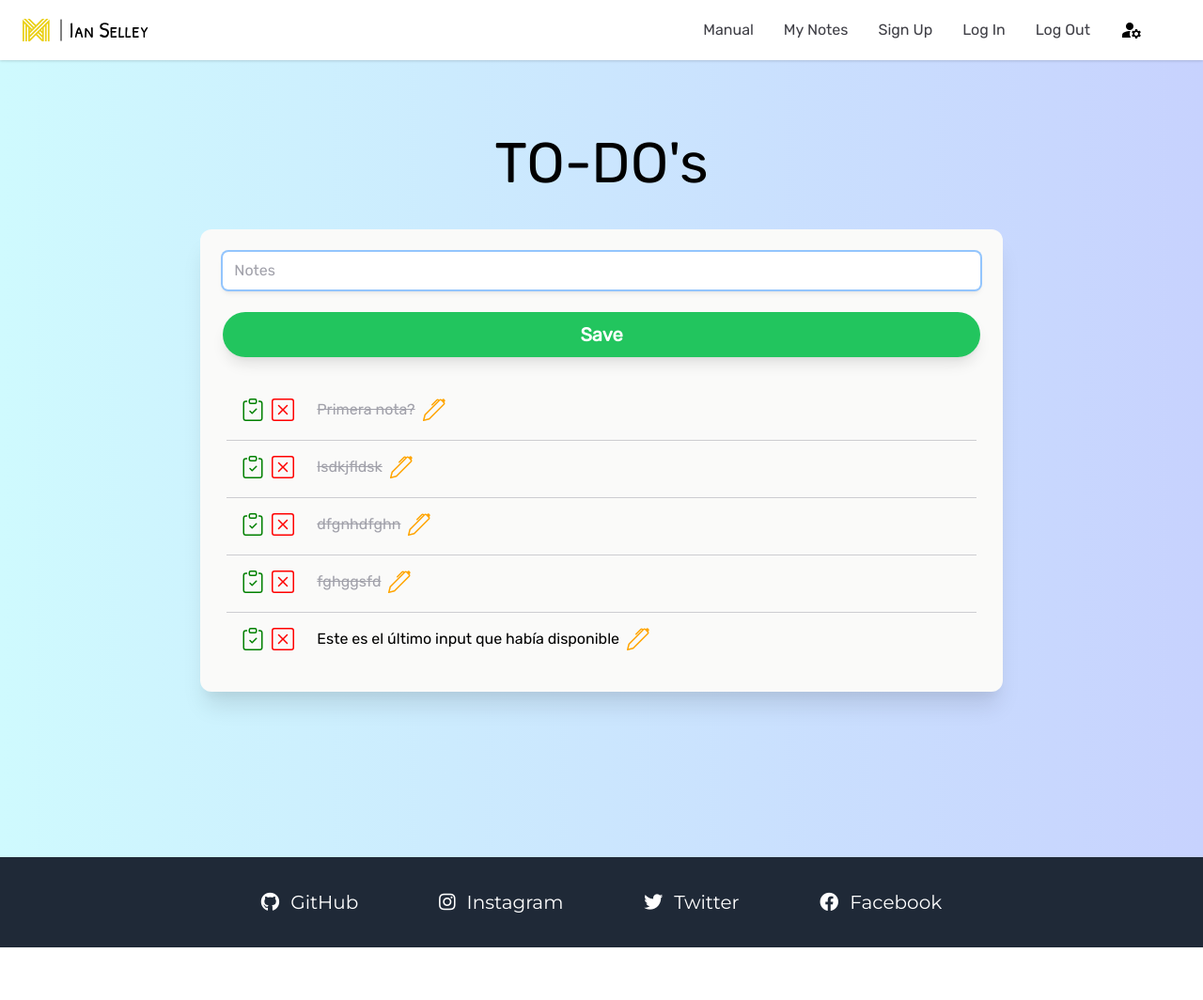
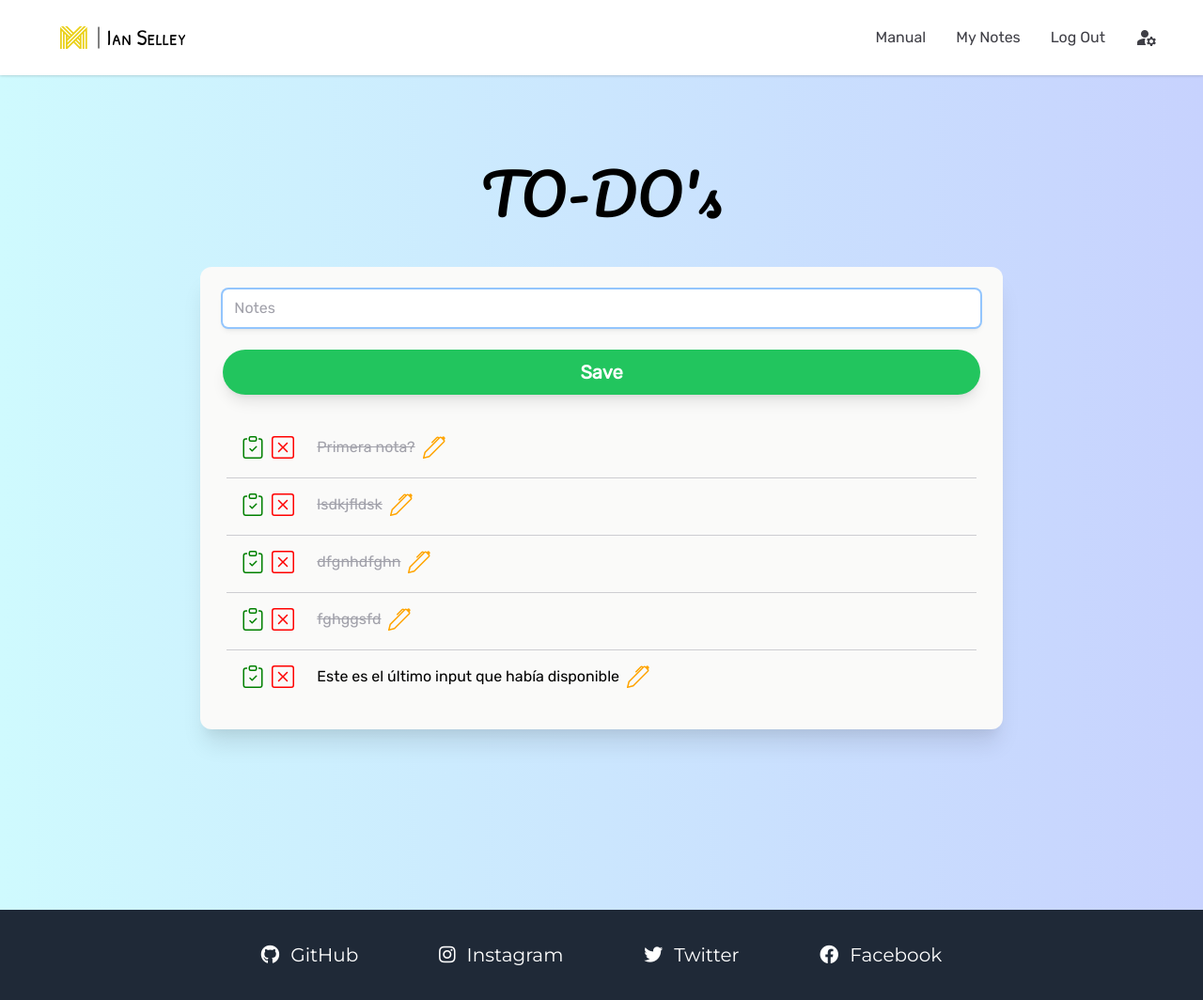
Before and after one commit to ianselley/todos-web-app, a Flask app: page / in a window 1280 px wide. Shown: the whole page at 94% size. Before the commit the page ends 1008 px from the top, so only its background shows below. Run offline with Flask 2, Linux system fonts and the light colour scheme; a user stored in the database is signed in; data comes from the database, SQL or seed files in the repository; both versions use the stored data as it was after the commit; some libraries are stand-ins or nearby versions.

Commit message:
Fixed navbar for small devices

```diff
--- a/tailwind.config.js
+++ b/tailwind.config.js
@@ -16,6 +16,7 @@ module.exports = {
     fontFamily: {
       rubik: "Rubik",
       montserrat: "Montserrat",
+      pacifico: "Pacifico",
     },
     colors: {
       transparent: "transparent",
--- a/website/static/index.js
+++ b/website/static/index.js
@@ -24,6 +24,10 @@ function edit_note(id_) {
 
 function delete_alert() {
   $("#alert").remove();
+}
+
+function toggle_nav_items() {
+  $("#nav-items").toggleClass("hidden");
 }
 
 function delete_note(note_id) {
--- a/website/static/main.css
+++ b/website/static/main.css
@@ -618,40 +618,6 @@ video {
   --tw-shadow: 0 0 #0000;
 }
 
-.container {
-  width: 100%;
-}
-
-@media (min-width: 640px) {
-  .container {
-    max-width: 640px;
-  }
-}
-
-@media (min-width: 768px) {
-  .container {
-    max-width: 768px;
-  }
-}
-
-@media (min-width: 1024px) {
-  .container {
-    max-width: 1024px;
-  }
-}
-
-@media (min-width: 1280px) {
-  .container {
-    max-width: 1280px;
-  }
-}
-
-@media (min-width: 1536px) {
-  .container {
-    max-width: 1536px;
-  }
-}
-
 .static {
   position: static;
 }
@@ -666,16 +632,6 @@ video {
 
 .m-1 {
   margin: 0.25rem;
-}
-
-.mx-auto {
-  margin-left: auto;
-  margin-right: auto;
-}
-
-.my-1 {
-  margin-top: 0.25rem;
-  margin-bottom: 0.25rem;
 }
 
 .mx-4 {
@@ -696,8 +652,8 @@ video {
   margin-left: 0.5rem;
 }
 
-.mb-20 {
-  margin-bottom: 5rem;
+.mb-24 {
+  margin-bottom: 6rem;
 }
 
 .mr-8 {
@@ -712,12 +668,12 @@ video {
   margin-bottom: 2rem;
 }
 
-.mt-10 {
-  margin-top: 2.5rem;
+.mt-12 {
+  margin-top: 3rem;
 }
 
-.mb-44 {
-  margin-bottom: 11rem;
+.mb-48 {
+  margin-bottom: 12rem;
 }
 
 .mr-3 {
@@ -742,10 +698,6 @@ video {
 
 .hidden {
   display: none;
-}
-
-.h-16 {
-  height: 4rem;
 }
 
 .h-6 {
@@ -791,6 +743,10 @@ video {
 
 .flex-col {
   flex-direction: column;
+}
+
+.flex-wrap {
+  flex-wrap: wrap;
 }
 
 .flex-nowrap {
@@ -876,19 +832,23 @@ video {
   padding: 1rem;
 }
 
-.px-6 {
-  padding-left: 1.5rem;
-  padding-right: 1.5rem;
+.px-12 {
+  padding-left: 3rem;
+  padding-right: 3rem;
 }
 
-.py-3 {
-  padding-top: 0.75rem;
-  padding-bottom: 0.75rem;
+.py-7 {
+  padding-top: 1.75rem;
+  padding-bottom: 1.75rem;
 }
 
 .px-48 {
   padding-left: 12rem;
   padding-right: 12rem;
+}
+
+.pt-4 {
+  padding-top: 1rem;
 }
 
 .text-center {
@@ -901,6 +861,10 @@ video {
 
 .font-montserrat {
   font-family: Montserrat;
+}
+
+.font-pacifico {
+  font-family: Pacifico;
 }
 
 .text-xl {
@@ -945,11 +909,6 @@ video {
   color: rgba(113, 113, 122, var(--tw-text-opacity));
 }
 
-.text-gray-700 {
-  --tw-text-opacity: 1;
-  color: rgba(63, 63, 70, var(--tw-text-opacity));
-}
-
 .text-white {
   --tw-text-opacity: 1;
   color: rgba(255, 255, 255, var(--tw-text-opacity));
@@ -991,6 +950,75 @@ video {
   transition-timing-function: cubic-bezier(0.4, 0, 0.2, 1);
 }
 
+#nav-items a, #nav-items button {
+  display: block;
+  width: 100%;
+  padding-top: 0.5rem;
+  padding-bottom: 0.5rem;
+  text-align: center;
+  --tw-text-opacity: 1;
+  color: rgba(63, 63, 70, var(--tw-text-opacity));
+}
+
+#nav-items a:hover, #nav-items button:hover {
+  --tw-text-opacity: 1;
+  color: rgba(99, 102, 241, var(--tw-text-opacity));
+}
+
+.dark #nav-items a, .dark #nav-items button {
+  --tw-text-opacity: 1;
+  color: rgba(228, 228, 231, var(--tw-text-opacity));
+}
+
+.dark #nav-items a:hover, .dark #nav-items button:hover {
+  --tw-text-opacity: 1;
+  color: rgba(129, 140, 248, var(--tw-text-opacity));
+}
+
+@media (min-width: 768px) {
+  #nav-items a, #nav-items button {
+    margin-left: 1rem;
+    margin-right: 1rem;
+  }
+
+  #nav-items a, #nav-items button {
+    padding: 0px;
+  }
+}
+
+#nav-items a,
+#nav-items button {
+  white-space: nowrap;
+}
+
+.alert {
+  /* flex items-center justify-center */
+  height: 4rem;
+  border-top-width: 1px;
+  border-bottom-width: 1px;
+  --tw-border-opacity: 1;
+  border-color: rgba(220, 38, 38, var(--tw-border-opacity));
+  --tw-bg-opacity: 1;
+  background-color: rgba(248, 113, 113, var(--tw-bg-opacity));
+  --tw-bg-opacity: 0.25;
+}
+
+.alert-success {
+  --tw-border-opacity: 1;
+  border-color: rgba(22, 163, 74, var(--tw-border-opacity));
+  --tw-bg-opacity: 1;
+  background-color: rgba(74, 222, 128, var(--tw-bg-opacity));
+  --tw-bg-opacity: 0.25;
+}
+
+.card {
+  border-radius: 0.75rem;
+  --tw-bg-opacity: 1;
+  background-color: rgba(250, 250, 249, var(--tw-bg-opacity));
+  --tw-shadow: 0 20px 25px -5px rgba(0, 0, 0, 0.1), 0 10px 10px -5px rgba(0, 0, 0, 0.04);
+  box-shadow: var(--tw-ring-offset-shadow, 0 0 #0000), var(--tw-ring-shadow, 0 0 #0000), var(--tw-shadow);
+}
+
 input {
   border-radius: 0.375rem;
   padding-top: 0.5rem;
@@ -1118,21 +1103,6 @@ footer span {
 }
 
 @media (min-width: 768px) {
-  .md\:mx-6 {
-    margin-left: 1.5rem;
-    margin-right: 1.5rem;
-  }
-
-  .md\:mx-4 {
-    margin-left: 1rem;
-    margin-right: 1rem;
-  }
-
-  .md\:my-0 {
-    margin-top: 0px;
-    margin-bottom: 0px;
-  }
-
   .md\:flex {
     display: flex;
   }
@@ -1141,8 +1111,8 @@ footer span {
     display: none;
   }
 
-  .md\:flex-row {
-    flex-direction: row;
+  .md\:w-auto {
+    width: auto;
   }
 
   .md\:items-center {
@@ -1152,4 +1122,8 @@ footer span {
   .md\:justify-between {
     justify-content: space-between;
   }
+
+  .md\:pt-0 {
+    padding-top: 0px;
+  }
 }
--- a/website/templates/base.html
+++ b/website/templates/base.html
@@ -8,24 +8,27 @@
     <link rel="stylesheet" type="text/css" href="{{url_for('static', filename='main.css')}}">
     <script type="text/javascript" src="{{url_for('static', filename='index.js')}}"></script>
     <link rel="shortcut icon" href="{{url_for('static', filename='images/favicon.png')}}">
-    <!-- Esto es para poder usar los "Material Icons" de Google -->
+    <!-- Importo Material Icons de Google -->
     <link rel="stylesheet" href="https://fonts.googleapis.com/css?family=Material+Icons">
     <!-- Importo todos los Google Fonts -->
     <link rel="preconnect" href="https://fonts.googleapis.com">
     <link rel="preconnect" href="https://fonts.gstatic.com" crossorigin>
     <link rel="stylesheet" href="https://fonts.googleapis.com/css2?family=Montserrat&display=swap">
     <link rel="stylesheet" href="https://fonts.googleapis.com/css2?family=Rubik&display=swap">
-    <!-- Importo la librería de Font Awesome -->
+    <link rel="stylesheet" href="https://fonts.googleapis.com/css2?family=Pacifico&display=swap">
+    <!-- Importo Font Awesome -->
     <link rel="stylesheet" href="https://cdnjs.cloudflare.com/ajax/libs/font-awesome/5.13.0/css/all.min.css">
     <title>{% block title %}Tailwind Ian's web page{% endblock title %}</title>
-
 </head>
 
 <body class="bg-gradient-to-r from-cyan-100 to-indigo-200 bg-rotate-45 font-rubik min-h-screen flex flex-col">
-    <nav class="h-16 flex content-center bg-white shadow sticky top-0 z-5 dark:bg-gray-800">
-        <div class="container px-6 py-3 mx-auto md:flex md:justify-between md:items-center">
-            <div class="flex items-center justify-between">
-                <svg xmlns="http://www.w3.org/2000/svg" viewBox="0 0 133.153 24.167" width="133.153" height="24.167">
+    <nav
+        class="px-12 py-7 flex flex-wrap justify-between items-center bg-white shadow sticky top-0 z-5 dark:bg-gray-800">
+
+        <!-- Ian Selley logo -->
+        <div class="flex items-center justify-evenly">
+            <svg class="mx-4" xmlns="http://www.w3.org/2000/svg" viewBox="0 0 133.153 24.167" width="133.153"
+                height="24.167">
                 <g fill="#ead017" color="#ead017" transform="translate(0, 0) scale(0.6041667)">
                     <path fill="currentColor" fill-rule="evenodd"
                         d="M41.576 0L12.872 28.703v-2.95L38.625 0h-4.1l-10.9 10.898L12.725 0h-4.1l12.949 12.95-1.476 1.474L5.675 0h-4.1l16.474 16.475-1.475 1.475L0 1.376V40h2.9V8.378l2.087 2.086V40h2.9V13.364l2.086 2.087V40h2.9v-.146l10.752-10.752L34.525 40h2.951V15.253l2.086-2.087V40h2.9V10.266l2.087-2.086V40h2.898V5.434h-.153l.153-.154V1.178L12.872 35.754v-2.95L45.675 0h-4.1zm-8.849 20l1.848-1.848v3.697L32.727 20zm-19.855-1.65L14.522 20l-1.65 1.65V18.35zm16.329 5.176l1.476-1.474 3.898 3.899v2.952l-5.374-5.377zm-3.526 3.526l1.475-1.476 7.425 7.426v2.95l-8.9-8.9z">
@@ -37,12 +40,12 @@
                     transform="translate(51, 4.14)">
                 </path>
             </svg>
+        </div>
 
-                <!-- Mobile menu button -->
+        <!-- Menu button -->
         <div class="flex md:hidden">
-                    <button type="button"
-                        class="text-gray-500 dark:text-gray-200 hover:text-gray-600 dark:hover:text-gray-400 focus:outline-none focus:text-gray-600 dark:focus:text-gray-400"
-                        aria-label="toggle menu">
+            <button type="button" aria-label="toggle menu" onclick="toggle_nav_items()"
+                class="text-gray-500 dark:text-gray-300 hover:text-gray-600 dark:hover:text-gray-100 focus:text-gray-600 dark:focus:text-gray-400">
                 <svg viewBox="0 0 24 24" class="w-6 h-6 fill-current">
                     <path fill-rule="evenodd"
                         d="M4 5h16a1 1 0 0 1 0 2H4a1 1 0 1 1 0-2zm0 6h16a1 1 0 0 1 0 2H4a1 1 0 0 1 0-2zm0 6h16a1 1 0 0 1 0 2H4a1 1 0 0 1 0-2z">
@@ -50,29 +53,24 @@
                 </svg>
             </button>
         </div>
-            </div>
 
-            <!-- Mobile Menu open: "block", Menu closed: "hidden" -->
-            <div class="items-center md:flex">
-                <div class="flex flex-col md:flex-row md:mx-6">
-                    <a class="my-1 text-gray-700 dark:text-gray-200 hover:text-indigo-500 dark:hover:text-indigo-400 md:mx-4 md:my-0"
-                        href="/manual">Manual</a>
-                    <a class="my-1 text-gray-700 dark:text-gray-200 hover:text-indigo-500 dark:hover:text-indigo-400 md:mx-4 md:my-0"
-                        href="/">My Notes</a>
-                    <a class="my-1 text-gray-700 dark:text-gray-200 hover:text-indigo-500 dark:hover:text-indigo-400 md:mx-4 md:my-0"
-                        href="/sign-up">Sign Up</a>
-                    <a class="my-1 text-gray-700 dark:text-gray-200 hover:text-indigo-500 dark:hover:text-indigo-400 md:mx-4 md:my-0"
-                        href="login">Log In</a>
-                    <a class="my-1 text-gray-700 dark:text-gray-200 hover:text-indigo-500 dark:hover:text-indigo-400 md:mx-4 md:my-0"
-                        href="logout">Log Out</a>
-                    <button class="material-icons mx-4 hover:text-indigo-500">manage_accounts</button>
-
-                </div>
-            </div>
+        <!-- Nav Items -->
+        <div id="nav-items" class="hidden md:flex md:items-center w-full md:w-auto">
+            <ul class="pt-4 md:pt-0 md:flex md:justify-between">
+                <li><a href="/manual">Manual</a></li>
+                {% if user.is_authenticated %}
+                <li><a href="/">My Notes</a></li>
+                <li><a href="logout">Log Out</a></li>
+                <li><button class="material-icons">manage_accounts</button></li>
+                {% else %}
+                <li><a href="/sign-up">Sign Up</a></li>
+                <li><a href="login">Log In</a></li>
+                {% endif %}
+            </ul>
         </div>
     </nav>
 
-    <div class="mb-20">
+    <div class="mb-24">
         {% with messages = get_flashed_messages(with_categories=true) %}
         {% if messages %}
         {% for category, message in messages %}
--- a/website/templates/my_notes.html
+++ b/website/templates/my_notes.html
@@ -3,9 +3,9 @@
 {% block title %} {{ super() }} {% endblock title %}
 
 {% block content %}
-<h1 class="text-center text-6xl font-medium">TO-DO's</h1>
+<h1 class="text-center text-6xl font-medium font-pacifico">TO-DO's</h1>
 <div class="flex justify-center">
-    <div class="w-2/3 card p-6 mt-10 mb-44">
+    <div class="w-2/3 card p-6 mt-12 mb-48">
         <form class="" method="POST">
             <input class="w-full" type="text" name="note_content" placeholder="Notes" autocomplete="off" autofocus>
             <button type="submit"
```
Also changed, not shown: other parts of website/static/main.css (+9 -52 lines), src/style.css (+21 -15 lines), website/database.db, 1 other file. Lines whose indentation alone changed are shown as unchanged.
